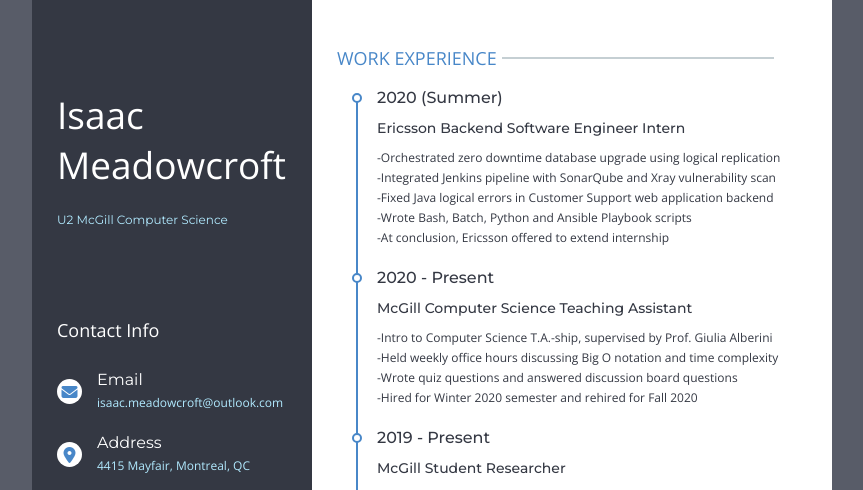
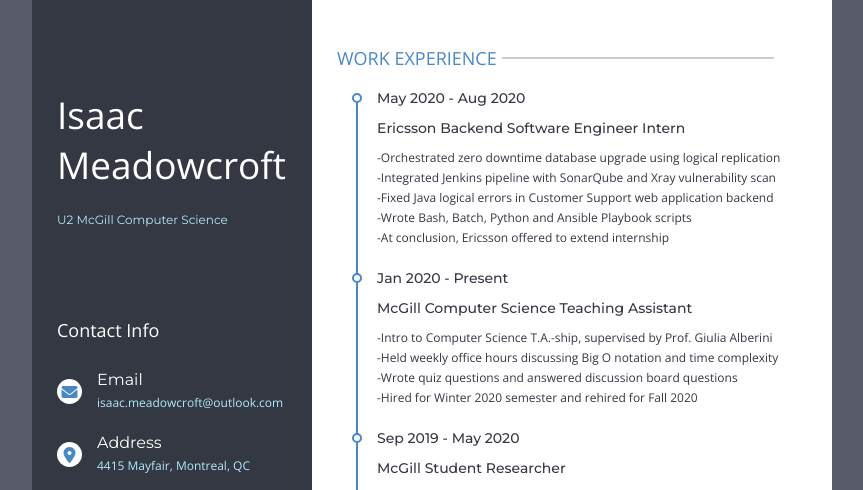
Before and after one commit to IsaacMeadowcroft/CV, a plain HTML site: page index.html in a window 1280 px wide. Shown: the top 490 px of the page, without its empty margins (208-1071 px from the left). Drawn offline with nearby package versions, Linux system fonts and the light colour scheme.

Commit message:
Fixed CV dates

```diff
--- a/index.html
+++ b/index.html
@@ -131,7 +131,7 @@
         </div>
         <ul>
           <li id="tag">
-            <div class="date">2020 (Summer)</div>
+            <div class="date">May 2020 - Aug 2020</div>
             <div class="info">
               <p class="semi-bold">Ericsson Backend Software Engineer Intern</p>
               <p class="content">
@@ -144,7 +144,7 @@
             </div>
           </li>
           <li id="middle-child">
-            <div class="date">2020 - Present</div>
+            <div class="date"> Jan 2020 - Present</div>
             <div class="info">
               <p class="semi-bold">McGill Computer Science Teaching Assistant</p>
               <p class="content">
@@ -156,7 +156,7 @@
             </div>
           </li>
           <li>
-            <div class="date">2019 - Present</div>
+            <div class="date"> Sep 2019 - May 2020</div>
             <div class="info">
               <p class="semi-bold">McGill Student Researcher</p>
               <p class="content">
--- a/styles.css
+++ b/styles.css
@@ -295,7 +295,7 @@ body {
 }
 
 .resume .resume_right ul li .date {
-  font-size: 16px;
+  font-size: 14px;
   font-weight: 500;
   margin-bottom: 10px;
 }
```
Also changed, not shown: 1 other file.
